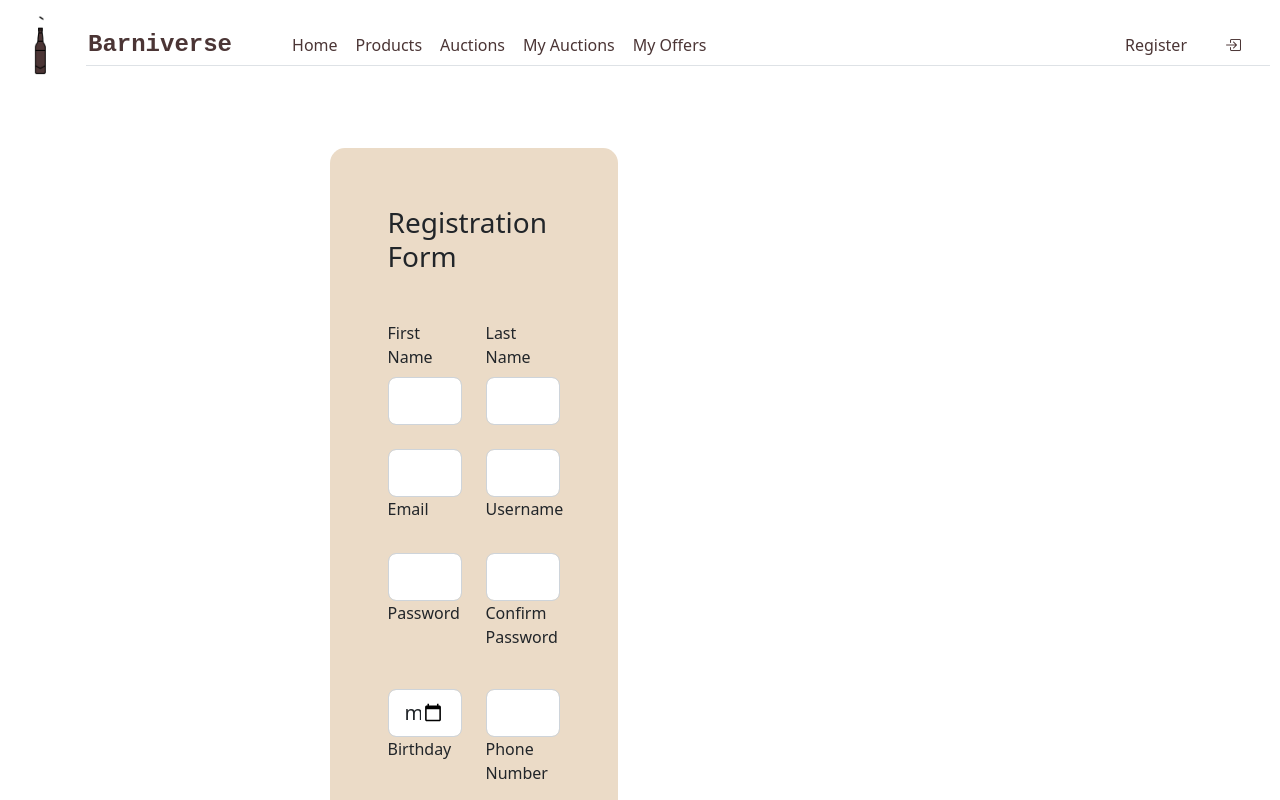
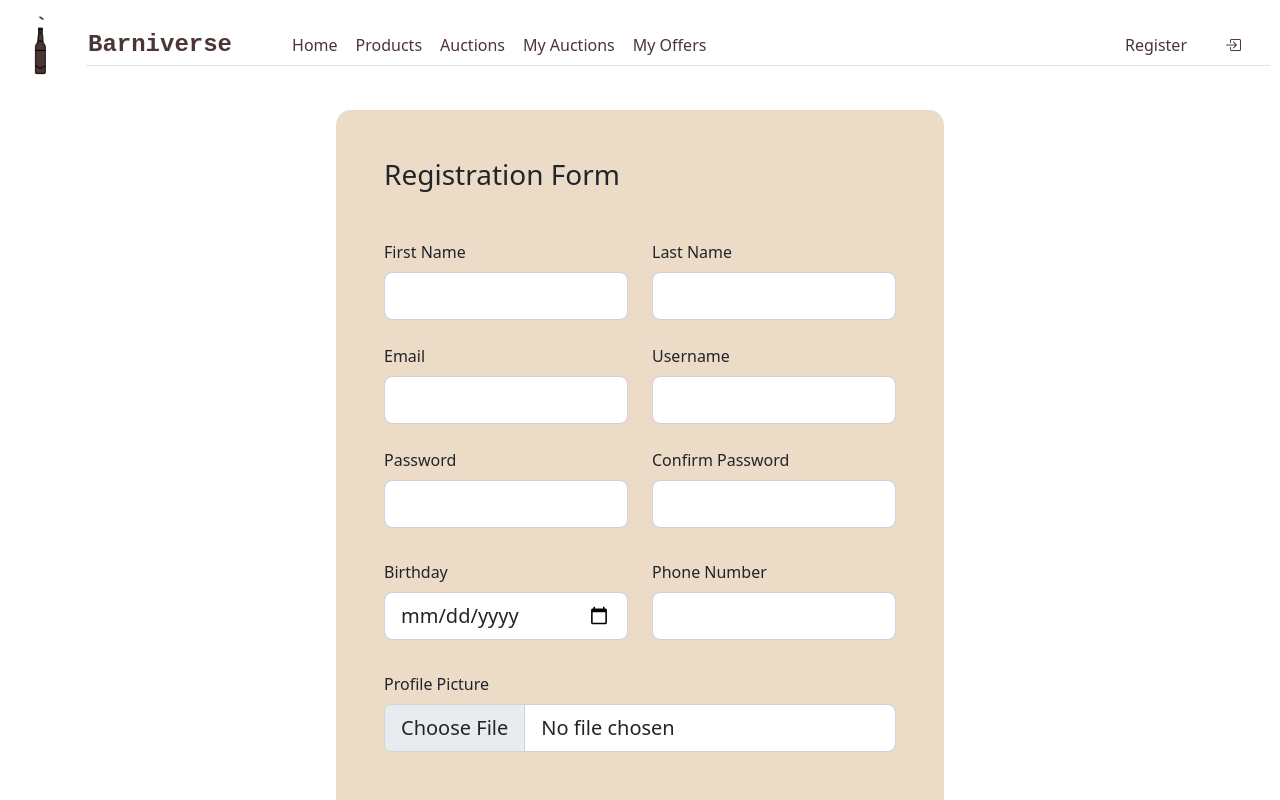
Before and after one commit to lukasfoidl/barniverse, a Vue app in the folder frontend/barniverse_frontend/: page /register in a window 1280 px wide. Shown: the top 800 px of the page. Built offline with nearby package versions, Linux system fonts and the light colour scheme.

Commit message:
fixed register and login styling

```diff
--- a/frontend/barniverse_frontend/src/App.vue
+++ b/frontend/barniverse_frontend/src/App.vue
@@ -30,8 +30,7 @@ export default {
 
 <style>
 .mainContent {
-    margin-left: 20px;
-    margin-right: 20px;
+    margin: 20px;
     flex: 1 1 100%;
 }
 
--- a/frontend/barniverse_frontend/src/components/forms/LoginForm.vue
+++ b/frontend/barniverse_frontend/src/components/forms/LoginForm.vue
@@ -6,13 +6,13 @@
             <h3 class="fw-normal mb-3 pb-3" style="letter-spacing: 1px;">Log in</h3>
 
             <div class="form-outline mb-4">
+                <label class="form-label" for="form2Example18">Email </label>
                 <input type="email" id="email" class="form-control form-control-lg" v-model="form.values.email" @blur="validate('email')"/>
-                <label class="form-label" for="form2Example18">Email </label>
             </div>
 
             <div class="form-outline mb-4">
+                <label class="form-label" for="form2Example28">Password</label>
                 <input type="password" id="password" class="form-control form-control-lg" v-model="form.values.password" @blur="validate('password')"/>
-                <label class="form-label" for="form2Example28">Password</label>
             </div>
             <div>
                 <p v-if="!!form.errors.email" class="text-danger">
@@ -107,7 +107,6 @@ const loginFormSchema = object().shape({
 
 <style>
 #formLogin{
-    width: 23rem;
     padding: 1cm;
     background-color: #ebdbc7;
     border-radius: 25px;
--- a/frontend/barniverse_frontend/src/components/forms/RegisterForm.vue
+++ b/frontend/barniverse_frontend/src/components/forms/RegisterForm.vue
@@ -1,17 +1,12 @@
 <template>
 
-
-
-
-
-
-
-    <div id = "ImageRegister">
+    <div id="ImageRegister">
         <div class="row">
             <div class="col-md-6 mb-4">
                 <div class="form-outline">
                     <label class="form-label" for="firstName">First Name</label>
-                    <input type="text" class="form-control form-control-lg" v-model="form.values.fname" id="fname" @blur="validate('fname')" />
+                    <input type="text" class="form-control form-control-lg" v-model="form.values.fname" id="fname"
+                        @blur="validate('fname')" />
 
                 </div>
 
@@ -19,8 +14,9 @@
             <div class="col-md-6 mb-4">
 
                 <div class="form-outline">
-                    <label class="form-label" for="lastName" >Last Name</label>
-                    <input type="text" class="form-control form-control-lg" v-model="form.values.lname" id="lname" @blur="validate('lname')"/>
+                    <label class="form-label" for="lastName">Last Name</label>
+                    <input type="text" class="form-control form-control-lg" v-model="form.values.lname" id="lname"
+                        @blur="validate('lname')" />
 
                 </div>
 
@@ -31,8 +27,9 @@
             <div class="col-md-6 mb-4">
 
                 <div class="form-outline">
-                    <input type="email" id="emailAddress" class="form-control form-control-lg"  v-model="form.values.emailR"  aria-describedby="emailHelp" @blur="validate('emailR')"/>
                     <label class="form-label" for="emailAddress">Email</label>
+                    <input type="email" id="emailAddress" class="form-control form-control-lg"
+                        v-model="form.values.emailR" aria-describedby="emailHelp" @blur="validate('emailR')" />
                 </div>
 
 
@@ -41,8 +38,9 @@
             <div class="col-md-6 mb-4 ">
 
                 <div class="form-outline ">
-                    <input class="form-control form-control-lg" type="text"  v-model="form.values.username" id="username" @blur="validate('username')"/>
                     <label class="form-label" for="Username">Username</label>
+                    <input class="form-control form-control-lg" type="text" v-model="form.values.username" id="username"
+                        @blur="validate('username')" />
                 </div>
             </div>
         </div>
@@ -50,14 +48,16 @@
         <div class="row">
             <div class="col-md-6 mb-4 pb-2">
                 <div class="form-outline">
-                    <input type="password" id="passwordRegister" class="form-control form-control-lg"  v-model="form.values.passwordR"  @blur="validate('passwordR')"/>
                     <label class="form-label" for="passwordRegister">Password</label>
+                    <input type="password" id="passwordRegister" class="form-control form-control-lg"
+                        v-model="form.values.passwordR" @blur="validate('passwordR')" />
                 </div>
             </div>
-                <div class="col-md-6 mb-4 pb-2">
-                  <div class="form-outline">
-                    <input type="password" id="confirmPassword" class="form-control form-control-lg" v-model="form.values.confirmPassword"  @blur="validate('confirmPassword')"/>
+            <div class="col-md-6 mb-4 pb-2">
+                <div class="form-outline">
                     <label class="form-label" for="confirmPassword">Confirm Password</label>
+                    <input type="password" id="confirmPassword" class="form-control form-control-lg"
+                        v-model="form.values.confirmPassword" @blur="validate('confirmPassword')" />
                 </div>
 
             </div>
@@ -66,16 +66,17 @@
         <div class="row">
             <div class="col-md-6 mb-4 pb-2">
                 <div class="form-outline ">
-                    <input type="date" class="form-control form-control-lg" id="birthdayDate" v-model="form.values.dateOfBirth" @blur="validate('dateOfBirth')"/>
                     <label for="birthdayDate" class="form-label">Birthday</label>
+                    <input type="date" class="form-control form-control-lg" id="birthdayDate"
+                        v-model="form.values.dateOfBirth" @blur="validate('dateOfBirth')" />
                 </div>
 
             </div>
             <div class="col-md-6 mb-4 pb-2">
 
                 <div class="form-outline">
+                    <label class="form-label" for="phoneNumber">Phone Number</label>
                     <input type="tel" id="phoneNumber" class="form-control form-control-lg" />
-                    <label class="form-label" for="phoneNumber">Phone Number</label>
                 </div>
 
             </div>
@@ -85,8 +86,9 @@
         <div class="row">
             <div class="col-md-12 mb-4 pb-2">
                 <div class="form-outline">
-                    <input type="file"  class="form-control form-control-lg"  v-on:change="form.values.profilePicture" placeholder="Photo" s capture @blur="validate('profilePicture')"/>
                     <label class="form-label" for="emailAddress">Profile Picture</label>
+                    <input type="file" class="form-control form-control-lg" v-on:change="form.values.profilePicture"
+                        placeholder="Photo" s capture @blur="validate('profilePicture')" />
                 </div>
 
             </div>
@@ -94,28 +96,28 @@
         </div>
         <div>
             <p v-if="!!form.errors.fname" class="text-danger">
-                {{form.errors.fname}}
+                {{ form.errors.fname }}
             </p>
             <p v-if="!!form.errors.lname" class="text-danger">
-                {{form.errors.lname}}
+                {{ form.errors.lname }}
             </p>
             <p v-if="!!form.errors.username" class="text-danger">
-                {{form.errors.username}}
+                {{ form.errors.username }}
             </p>
             <p v-if="!!form.errors.emailR" class="text-danger">
-                {{form.errors.emailR}}
+                {{ form.errors.emailR }}
             </p>
             <p v-if="!!form.errors.passwordR" class="text-danger">
-                {{form.errors.passwordR}}
+                {{ form.errors.passwordR }}
             </p>
             <p v-if="!!form.errors.confirmPassword" class="text-danger">
-                {{form.errors.confirmPassword}}
+                {{ form.errors.confirmPassword }}
             </p>
             <p v-if="!!form.errors.dateOfBirth" class="text-danger">
-                {{form.errors.dateOfBirth}}
+                {{ form.errors.dateOfBirth }}
             </p>
             <p v-if="!!form.errors.profilePicture" class="text-danger">
-                {{form.errors.profilePicture}}
+                {{ form.errors.profilePicture }}
             </p>
 
         </div>
@@ -127,7 +129,7 @@
         </div>
         <div class="mt-4">
 
-            <a href=""  >already have an account?</a>
+            <a href="">already have an account?</a>
         </div>
 
     </div>
@@ -146,14 +148,14 @@ export default {
         form: {
             values: {
 
-                fname:"",
-                lname:"",
-                username:"",
-                emailR:"",
-                passwordR:"",
-                confirmPassword:"",
+                fname: "",
+                lname: "",
+                username: "",
+                emailR: "",
+                passwordR: "",
+                confirmPassword: "",
                 dateOfBirth: null, // need empty date obj
-                profilePicture:""
+                profilePicture: ""
 
             },
             errors: {}
@@ -173,18 +175,18 @@ export default {
             console.log(this.form.values.profilePicture)
 
             registerFormSchema
-                .validate(this.form.values, {abortEarly: true})
+                .validate(this.form.values, { abortEarly: true })
                 .then(() => {
                     this.form.error = {
 
                         fname: "",
-                        lname:"",
+                        lname: "",
                         username: "",
-                        emailR:"",
-                        passwordR:"",
-                        confirmPassword:"",
-                        dateOfBirth:"",
-                        profilePicture:""
+                        emailR: "",
+                        passwordR: "",
+                        confirmPassword: "",
+                        dateOfBirth: "",
+                        profilePicture: ""
                     }
                 })
                 .catch((error) => {
@@ -214,8 +216,8 @@ const registerFormSchema = object().shape({
     username: string().min(8, "Username must be at least 8 Characters!").required("Username is required!"),
     emailR: string().email("Email must be valid!").required("Email is required!"),
     passwordR: string().min(8, "Password must be at least 8 Characters!").required("Password is required!"),
-    confirmPassword: string().min(8, "Confirm Password must be at least 8 Characters!").required("Confirm Password is required!").test('passwords-match', 'Passwords must match', function(value){
-      return this.parent.passwordR === value
+    confirmPassword: string().min(8, "Confirm Password must be at least 8 Characters!").required("Confirm Password is required!").test('passwords-match', 'Passwords must match', function (value) {
+        return this.parent.passwordR === value
     }),
     dateOfBirth: date(),
     profilePicture: string()
@@ -227,12 +229,12 @@ const registerFormSchema = object().shape({
 </script>
 
 <style>
-#formRegister{
-width: 40em;
+#formRegister {
+    width: 40em;
 
 }
 
-#imageRegister{
+#imageRegister {
     background-image: url("https://i.pinimg.com/564x/07/d1/68/07d168d9e293fc7d83f371a281e6e510.jpg");
 }
 </style>
--- a/frontend/barniverse_frontend/src/views/RegisterView.vue
+++ b/frontend/barniverse_frontend/src/views/RegisterView.vue
@@ -1,20 +1,15 @@
 <template>
     <div id ="backgroundRegister"  >
-        <section class="vh-100 gradient-custom">
-            <div class="container py-5 h-100">
-                <div class="row justify-content-center align-items-center h-100">
-                    <div class="col-12 col-lg-9 col-xl-7">
-                        <div class="card shadow-2-strong card-registration" id ="cardRegister" >
-                            <div class="card-body p-4 p-md-5">
-                                <h3 class="mb-4 pb-2 pb-md-0 mb-md-5">Registration Form</h3>
-                                <RegisterForm/>
-                            </div>
-                        </div>
+        <div class="row justify-content-center align-items-center h-100">
+            <div class="col-12 col-lg-9 col-xl-6">
+                <div class="shadow-2-strong" id ="cardRegister" >
+                    <div class="card-body p-4 p-md-5">
+                        <h3 class="mb-4 pb-2 pb-md-0 mb-md-5">Registration Form</h3>
+                        <RegisterForm/>
                     </div>
                 </div>
             </div>
-        </section>
-
+        </div>
     </div>
 
 </template>
@@ -36,7 +31,7 @@ background-color: #ebdbc7;
 }
 
 
-@media (max-width:767px) {
+/* @media (max-width:767px) {
     #backgroundRegister{
     min-height:1500px;
     }
@@ -46,5 +41,5 @@ background-color: #ebdbc7;
     #backgroundRegister{
     min-height:1200px;
     }
-}
+} */
 </style>
```
Also changed, not shown: frontend/barniverse_frontend/src/views/LoginView.vue (+8 -20 lines).
